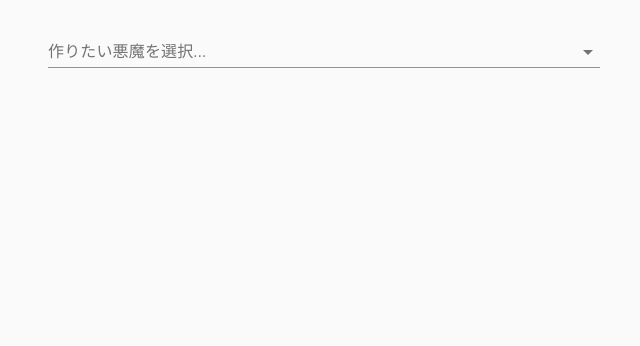
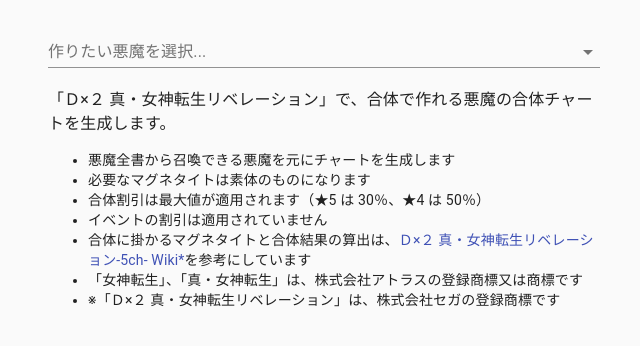
Before and after one commit to k0sukey/d2, a Next.js app: page / in a window 1280 px wide. Shown: the top 346 px of the page, without its empty margins (316-956 px from the left). Built offline with nearby package versions, Linux system fonts and the light colour scheme.

Commit message:
fix text

```diff
--- a/components/information.tsx
+++ b/components/information.tsx
@@ -37,7 +37,7 @@
       </dd>
       <dd>
         <Typography variant="caption">
-          施設アップグレードの最大割引が適用されています
+          施設アップグレードの最大割引が適用
         </Typography>
       </dd>
       <dt>
--- a/components/result.tsx
+++ b/components/result.tsx
@@ -1,10 +1,12 @@
 import React, { useState } from 'react';
 import useSWR from 'swr';
 import Button from '@material-ui/core/Button';
+import Link from '@material-ui/core/Link';
 import Step from '@material-ui/core/Step';
 import StepContent from '@material-ui/core/StepContent';
 import StepLabel from '@material-ui/core/StepLabel';
 import Stepper from '@material-ui/core/Stepper';
+import Typography from '@material-ui/core/Typography';
 
 import { Dendrogram } from '../src/models/devil/dendrogram';
 import { Devil } from '../src/models/devil/devil';
@@ -36,10 +38,6 @@
     fetcher,
   );
 
-  if (!devil || !data || error) {
-    return null;
-  }
-
   const handleNext = () => {
     setActiveStep((prevActiveStep) => prevActiveStep + 1);
   };
@@ -47,6 +45,36 @@
   const handleBack = () => {
     setActiveStep((prevActiveStep) => prevActiveStep - 1);
   };
+
+  if (!devil || !data || error) {
+    return (
+      <>
+        <Typography style={{ marginTop: '20px' }}>
+          「Ｄ×２
+          真・女神転生リベレーション」で、合体で作れる悪魔の合体チャートを生成します。
+        </Typography>
+        <ul>
+          <li>悪魔全書から召喚できる悪魔を元にチャートを生成します</li>
+          <li>必要なマグネタイトは素体のものになります</li>
+          <li>合体割引は最大値が適用されます（★5 は 30％、★4 は 50％）</li>
+          <li>イベントの割引は適用されていません</li>
+          <li>
+            合体に掛かるマグネタイトと合体結果の算出は、
+            <Link href="https://wikiwiki.jp/d2-megaten-l/%E4%BA%8C%E8%BA%AB%E5%90%88%E4%BD%93">
+              Ｄ×２ 真・女神転生リベレーション-5ch- Wiki*
+            </Link>
+            を参考にしています
+          </li>
+          <li>
+            「女神転生」、「真・女神転生」は、株式会社アトラスの登録商標又は商標です
+          </li>
+          <li>
+            ※「Ｄ×２ 真・女神転生リベレーション」は、株式会社セガの登録商標です
+          </li>
+        </ul>
+      </>
+    );
+  }
 
   return (
     <>
```
